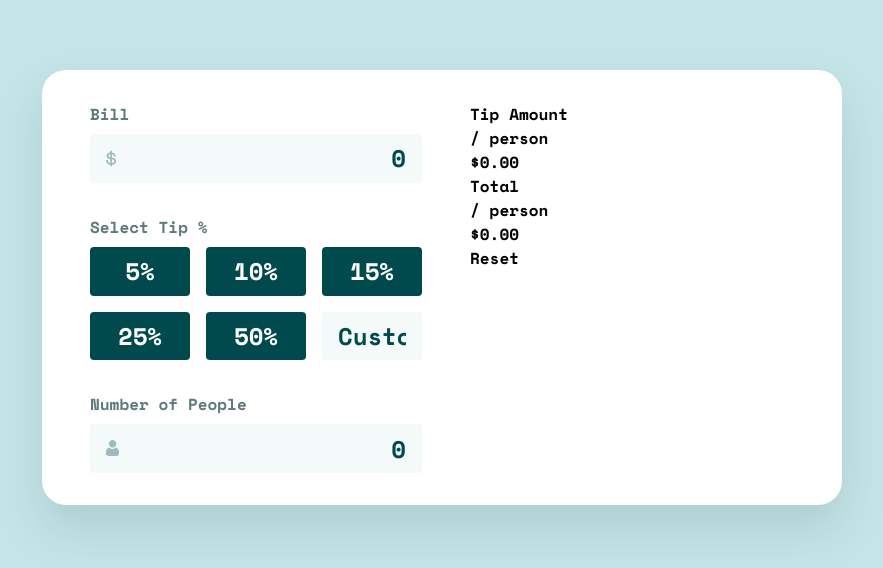
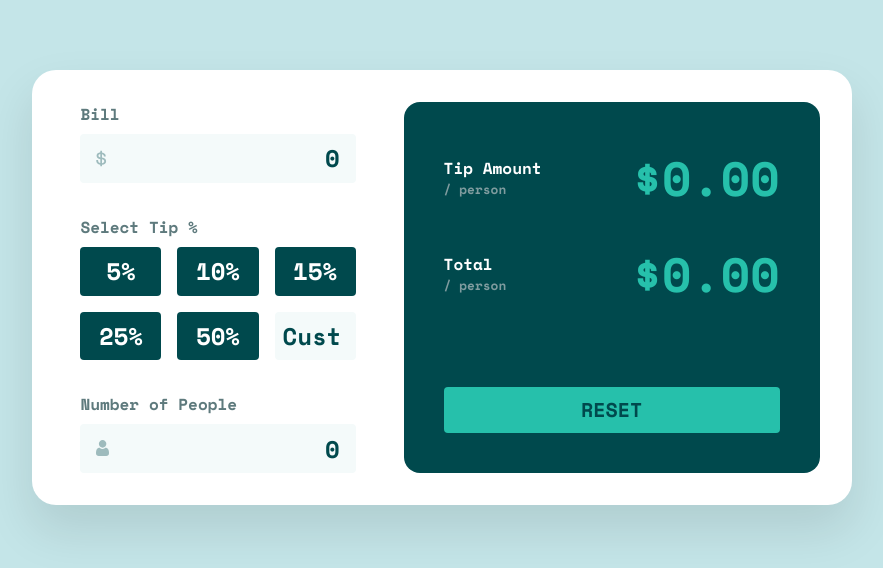
Before and after one commit to xapzx/tip-calculator-app, a plain HTML site: page index.html in a window 1280 px wide. Shown: the part 224-792 px from the top of the page, without its empty margins (198-1081 px from the left). Drawn offline with nearby package versions, Linux system fonts and the light colour scheme.

Commit message:
Styled output section

```diff
--- a/calculator.js
+++ b/calculator.js
@@ -2,6 +2,8 @@ const people = document.querySelector('#people');
 const peopleError = document.querySelector('.people-error');
 const tipItems = document.querySelectorAll('.input-tip-item:not(.input-tip-item-custom)');
 
+// Validate Number of people input
+// "0" invokes error styling
 function validatePeople() {
     if(people.value === "0") {
         people.classList.add('error');
@@ -12,6 +14,7 @@ function validatePeople() {
     }
 }
 
+// Sets data attribute (data-tip) of selected tip item and removes for all others
 function setSelectedTip(selected) {
     tipItems.forEach(tip => {
         if(selected === tip) {
@@ -22,10 +25,12 @@ function setSelectedTip(selected) {
     });
 }
 
+// Add event for each Tip "button"
 tipItems.forEach(tip => {
     tip.addEventListener('click', () => {
         setSelectedTip(tip);
     });
 });
 
+// Event for people input
 people.addEventListener('keyup', validatePeople);
--- a/index.html
+++ b/index.html
@@ -43,7 +43,7 @@
         <p class="people-error">Can't be zero</p>
       </div>
     </div>
-    <div class="outputs">
+    <div class="outputs flex-group">
       <div class="tip-amount-wrapper">
         <div class="tip-amount-title-wrapper">
           <p class="tip-amount-title">Tip Amount</p>
--- a/style.css
+++ b/style.css
@@ -46,8 +46,8 @@ main {
     }
 
     main {
-        padding: 2rem 3rem;
-        width: 62.5%;
+        padding: 2rem 2rem 2rem 3rem;
+        width: 64%;
         display: grid;
         grid-template-columns: repeat(2, 1fr);
         gap: 3rem;
@@ -76,8 +76,9 @@ main {
     text-align: right;
     border: none;
     border-radius: 4px;
-    padding: 0.4rem 1rem;
+    padding: 0.4rem 1rem 0.4rem 0.5rem;
     caret-color: var(--clr-primary-cyan);
+    width: 100%;
 }
 
 .inputs input:hover {
@@ -150,7 +151,68 @@ main {
     }
 
     .input-tip-item {
-        min-width: 6rem;
+        min-width: min(3rem, 6rem);
+    }
+}
+
+.outputs {
+    background-color: var(--clr-neutral-darkcyan);
+    color: var(--clr-neutral-white);
+    border-radius: 1rem;
+    margin-top: 2rem;
+    padding: 2.5rem 1.5rem 1.5rem 1.5rem;
+    gap: 1.5rem;
+}
+
+.tip-amount-wrapper {
+    display: flex;
+    justify-content: space-between;
+    align-items: center;
+}
+
+.per-person {
+    color: var(--clr-neutral-graycyan);
+    font-size: 0.8rem;
+}
+
+.tip-amount-output {
+    color: var(--clr-primary-cyan);
+    font-size: 2rem;
+}
+
+.reset {
+    background-color: var(--clr-primary-cyan);
+    color: var(--clr-neutral-darkcyan);
+    font-size: 1.25rem;
+    text-align: center;
+    text-transform: uppercase;
+    border-radius: 4px;
+    padding: 0.5rem 0;
+}
+
+@media (min-width: 900px) {
+    .outputs {
+        min-width: 26rem;
+        margin-top: 0;
+        padding: 2.5rem;
+    }
+
+    .tip-amount-output {
+        font-size: 3rem;
+    }
+
+    .reset {
+        margin-top: auto;
+    }
+
+    .reset[data-disabled="true"] {
+        opacity: 0.2;
+    }
+
+    .reset:hover {
+        background-color: var(--clr-neutral-lightgraycyan);
+        color: var(--clr-neutral-darkcyan);
+        cursor: pointer;
     }
 }
 
```
